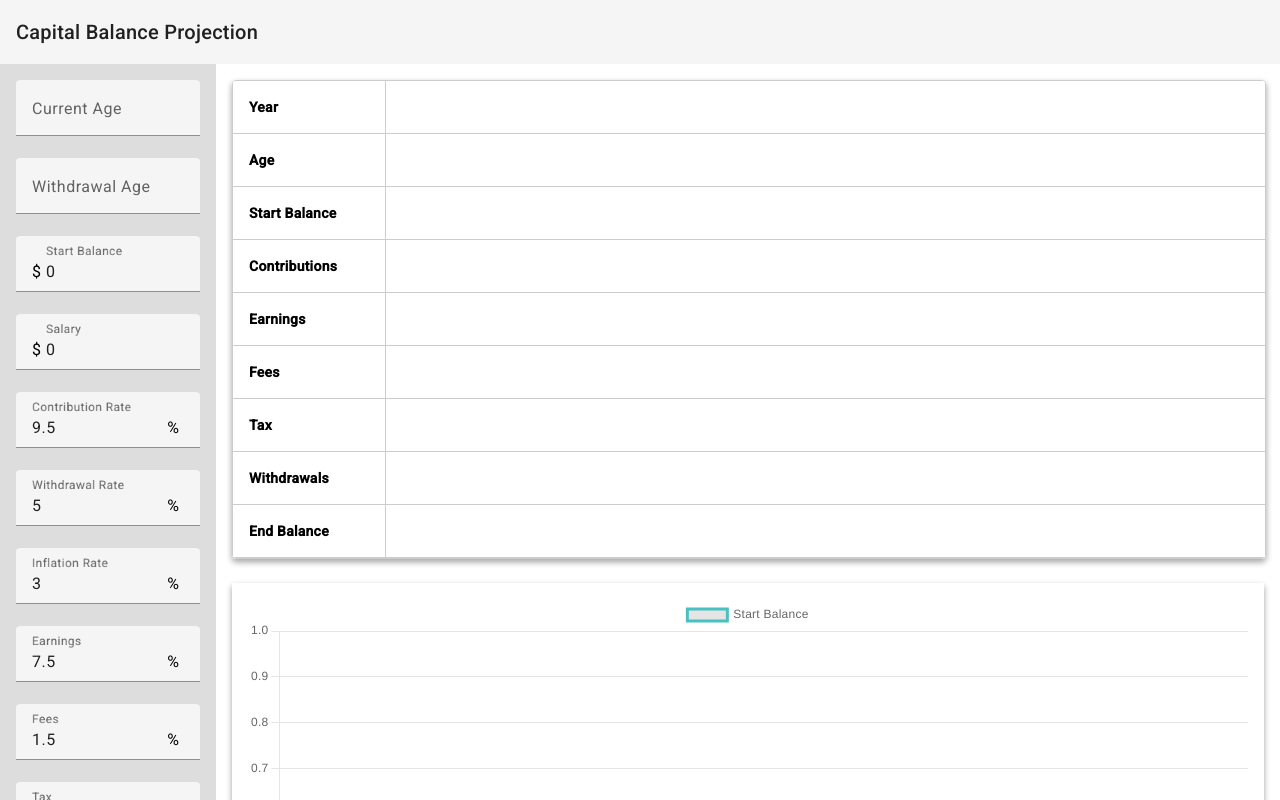
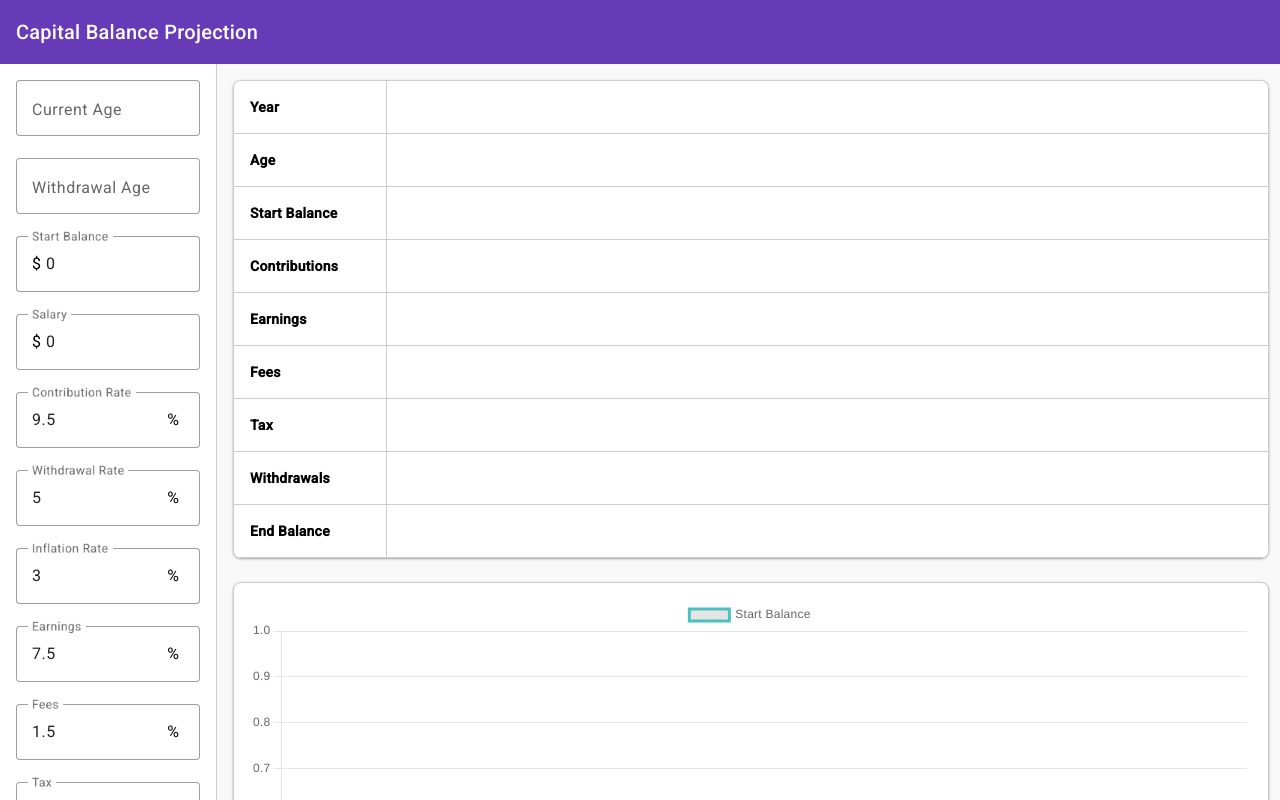
Before and after one commit to harrisonn26/capital-balance-projection, an Angular app: page / in a window 1280 px wide. Shown: the top 800 px of the page. Built offline with nearby package versions, Linux system fonts and the light colour scheme.

Commit message:
Added some visual changes

```diff
--- a/angular.json
+++ b/angular.json
@@ -93,6 +93,9 @@
             ],
             "scripts": []
           }
+        },
+        "deploy": {
+          "builder": "angular-cli-ghpages:deploy"
         }
       }
     }
--- a/package.json
+++ b/package.json
@@ -30,6 +30,7 @@
     "@angular/cli": "~15.1.0",
     "@angular/compiler-cli": "^15.1.0",
     "@types/jasmine": "~4.3.0",
+    "angular-cli-ghpages": "^1.0.5",
     "jasmine-core": "~4.5.0",
     "karma": "~6.4.0",
     "karma-chrome-launcher": "~3.1.0",
--- a/src/app/app.component.css
+++ b/src/app/app.component.css
@@ -4,15 +4,16 @@
   min-width: 100%;
 }
 .container {
-  margin: 16px;
+  padding: 16px;
   width: calc(100% - 222px);
+  background-color: #f8f8f8;
 }
 .formField {
   margin: 0 8px 0 8px;
   width: calc(100% - 16px);
 }
 .inputs {
-  background-color: #ddd;
+  border-right: 1px solid #ccc;
   padding: 16px 8px 16px 8px;
   width: 200px;
   display: flex;
--- a/src/app/app.component.html
+++ b/src/app/app.component.html
@@ -1,9 +1,9 @@
-<mat-toolbar>
+<mat-toolbar color="primary">
   <span>Capital Balance Projection</span>
 </mat-toolbar>
 <div class="page-wrapper">
   <div class="inputs">
-    <mat-form-field class="formField">
+    <mat-form-field class="formField" appearance="outline">
       <mat-label>Current Age</mat-label>
       <input
         type="number"
@@ -14,7 +14,7 @@
       />
     </mat-form-field>
 
-    <mat-form-field class="formField">
+    <mat-form-field class="formField" appearance="outline">
       <mat-label>Withdrawal Age</mat-label>
       <input
         type="number"
@@ -23,7 +23,7 @@
         (keyup)="calc()"
       />
     </mat-form-field>
-    <mat-form-field class="formField">
+    <mat-form-field class="formField" appearance="outline">
       <mat-label>Start Balance</mat-label>
       <span matTextPrefix>$&nbsp;</span>
       <input
@@ -34,7 +34,7 @@
         placeholder="0"
       />
     </mat-form-field>
-    <mat-form-field class="formField">
+    <mat-form-field class="formField" appearance="outline">
       <mat-label>Salary</mat-label>
       <span matTextPrefix>$&nbsp;</span>
       <input
@@ -46,7 +46,7 @@
       />
     </mat-form-field>
 
-    <mat-form-field class="formField">
+    <mat-form-field class="formField" appearance="outline">
       <mat-label>Contribution Rate</mat-label>
       <span matTextSuffix="">%&nbsp;</span>
       <input
@@ -58,7 +58,7 @@
       />
     </mat-form-field>
 
-    <mat-form-field class="formField">
+    <mat-form-field class="formField" appearance="outline">
       <mat-label>Withdrawal Rate</mat-label>
       <span matTextSuffix="">%&nbsp;</span>
       <input
@@ -70,7 +70,7 @@
       />
     </mat-form-field>
 
-    <mat-form-field class="formField">
+    <mat-form-field class="formField" appearance="outline">
       <mat-label>Inflation Rate</mat-label>
       <span matTextSuffix="">%&nbsp;</span>
       <input
@@ -82,7 +82,7 @@
       />
     </mat-form-field>
 
-    <mat-form-field class="formField">
+    <mat-form-field class="formField" appearance="outline">
       <mat-label>Earnings</mat-label>
       <span matTextSuffix="">%&nbsp;</span>
       <input
@@ -93,7 +93,7 @@
         placeholder="0"
     /></mat-form-field>
 
-    <mat-form-field class="formField">
+    <mat-form-field class="formField" appearance="outline">
       <mat-label>Fees</mat-label>
       <span matTextSuffix="">%&nbsp;</span>
       <input
@@ -105,7 +105,7 @@
       />
     </mat-form-field>
 
-    <mat-form-field class="formField">
+    <mat-form-field class="formField" appearance="outline">
       <mat-label>Tax</mat-label>
       <span matTextSuffix="">%&nbsp;</span>
       <input
--- a/src/app/line-chart/line-chart.component.css
+++ b/src/app/line-chart/line-chart.component.css
@@ -1,6 +1,9 @@
 .chart-container {
   width: calc(100% - 32px);
+  background-color: #fff;
   margin-top: 24px;
   padding: 16px;
-  box-shadow: 0 3px 6px rgba(0, 0, 0, 0.16), 0 3px 6px rgba(0, 0, 0, 0.23);
+  border: 0.25px solid #ccc;
+  border-radius: 8px;
+  box-shadow: 0 1px 3px rgba(0, 0, 0, 0.12), 0 1px 2px rgba(0, 0, 0, 0.24);
 }
--- a/src/app/table/table.component.css
+++ b/src/app/table/table.component.css
@@ -21,9 +21,11 @@
   width: calc(100%);
   overflow-x: auto;
   position: relative;
-  border: 0.25px solid #ccc;
-  box-shadow: 0 3px 6px rgba(0, 0, 0, 0.16), 0 3px 6px rgba(0, 0, 0, 0.23);
-  border-radius: 4px;
+  border-left: 0.25px solid #ccc;
+  border-right: 0.25px solid #ccc;
+  border-top: 0.25px solid #ccc;
+  box-shadow: 0 1px 3px rgba(0, 0, 0, 0.12), 0 1px 2px rgba(0, 0, 0, 0.24);
+  border-radius: 8px;
 }
 .container table td:first-child {
   position: sticky;
```
Also changed, not shown: 1 other file (tests, documents, lock files or other folders).
